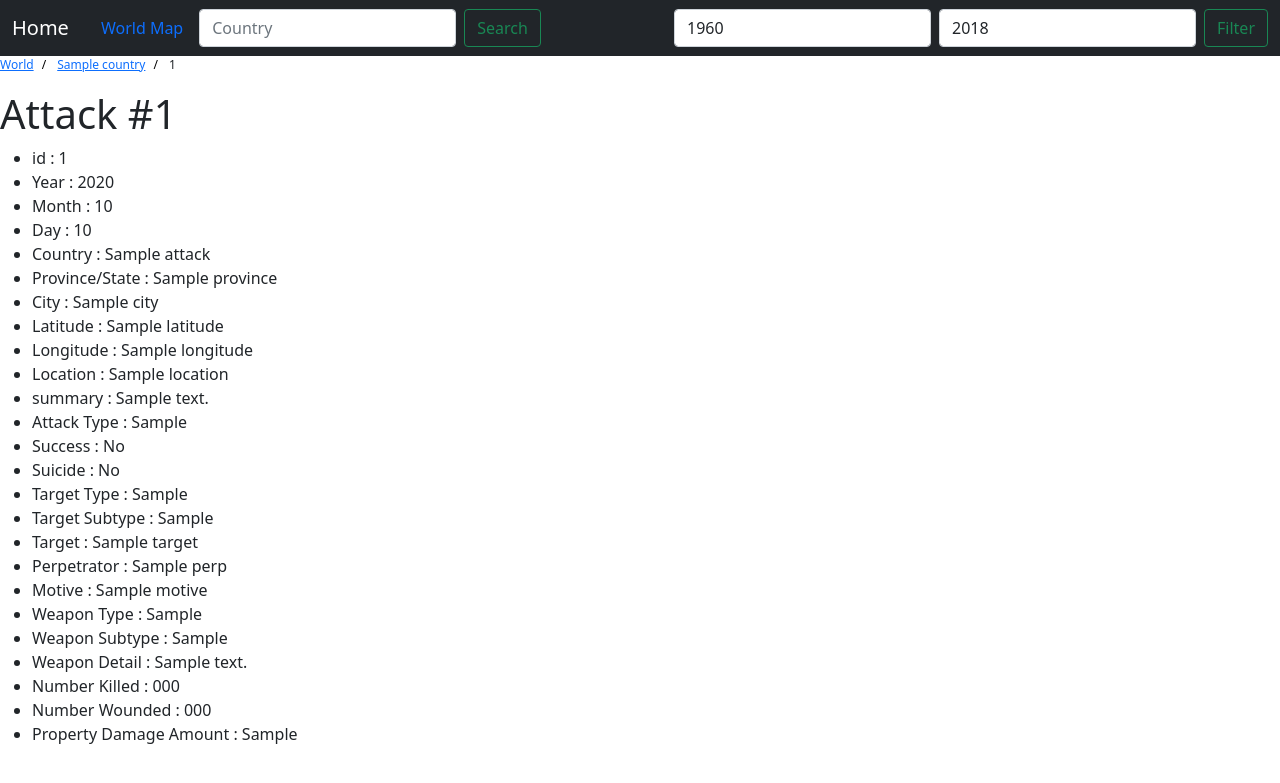
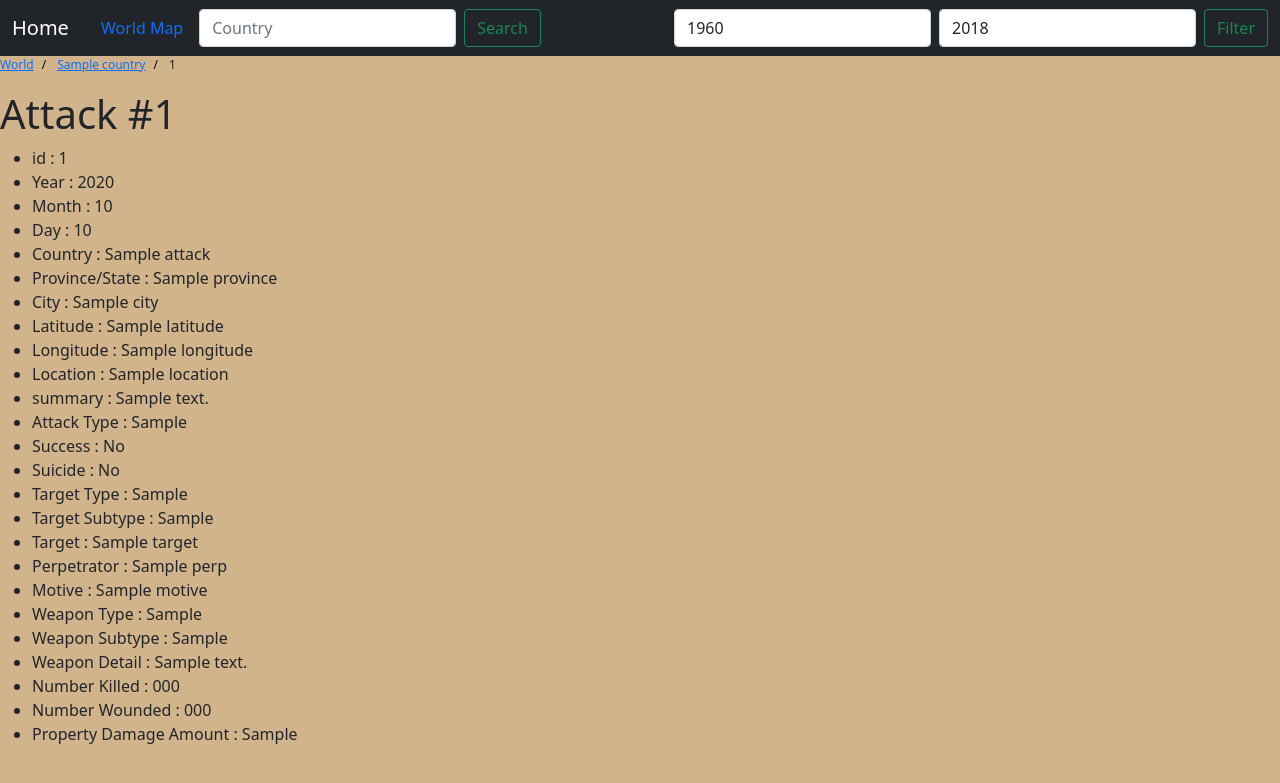
Before and after one commit to npandelakis/cs257, a Flask app: page /countries/1/1 in a window 1280 px wide. Shown: the top 783 px of the page. Run offline with Flask 2, Linux system fonts and the light colour scheme; a database or web service that is not in the repository returns one stand-in record (values such as "Sample title"); parts of the project's set-up code (start-up, migrations or seed data) failed here and were passed over; some libraries are stand-ins or nearby versions.

Commit message:
slight adjustments

```diff
--- a/webapp/templates/attack_template.html
+++ b/webapp/templates/attack_template.html
@@ -21,6 +21,7 @@
     <meta name="generator" content="Hugo 0.80.0">
     <link href="https://cdn.jsdelivr.net/npm/bootstrap@5.0.0-beta2/dist/css/bootstrap.min.css" rel="stylesheet" integrity="sha384-BmbxuPwQa2lc/FVzBcNJ7UAyJxM6wuqIj61tLrc4wSX0szH/Ev+nYRRuWlolflfl" crossorigin="anonymous">
     <style>
+        body{ background-color: #d2b48c;}
       .bd-placeholder-img {
         font-size: 1.125rem;
         text-anchor: middle;
--- a/webapp/templates/country_template.html
+++ b/webapp/templates/country_template.html
@@ -35,6 +35,7 @@
 		<meta name="generator" content="Hugo 0.80.0">
 		<link href="https://cdn.jsdelivr.net/npm/bootstrap@5.0.0-beta2/dist/css/bootstrap.min.css" rel="stylesheet" integrity="sha384-BmbxuPwQa2lc/FVzBcNJ7UAyJxM6wuqIj61tLrc4wSX0szH/Ev+nYRRuWlolflfl" crossorigin="anonymous">
 		<style>
+		body {background-color: #d2b48c;}
 	      .bd-placeholder-img {
 	        font-size: 1.125rem;
 	        text-anchor: middle;
--- a/webapp/templates/world-map.html
+++ b/webapp/templates/world-map.html
@@ -17,6 +17,7 @@
 		<meta name="generator" content="Hugo 0.80.0">
 		<link href="https://cdn.jsdelivr.net/npm/bootstrap@5.0.0-beta2/dist/css/bootstrap.min.css" rel="stylesheet" integrity="sha384-BmbxuPwQa2lc/FVzBcNJ7UAyJxM6wuqIj61tLrc4wSX0szH/Ev+nYRRuWlolflfl" crossorigin="anonymous">
 		<style>
+			body{ background-color : #6495ED;}
 	      .bd-placeholder-img {
 	        font-size: 1.125rem;
 	        text-anchor: middle;
```
